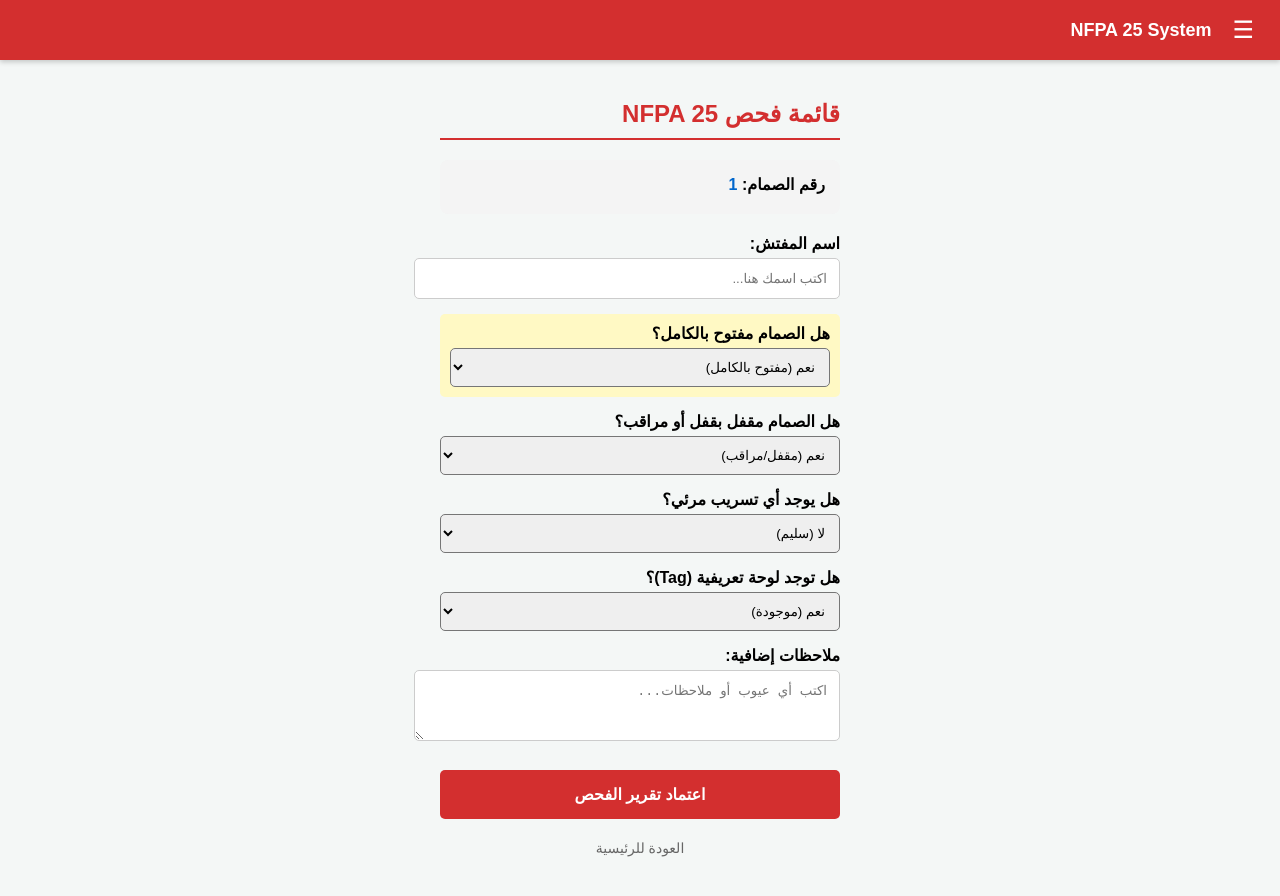
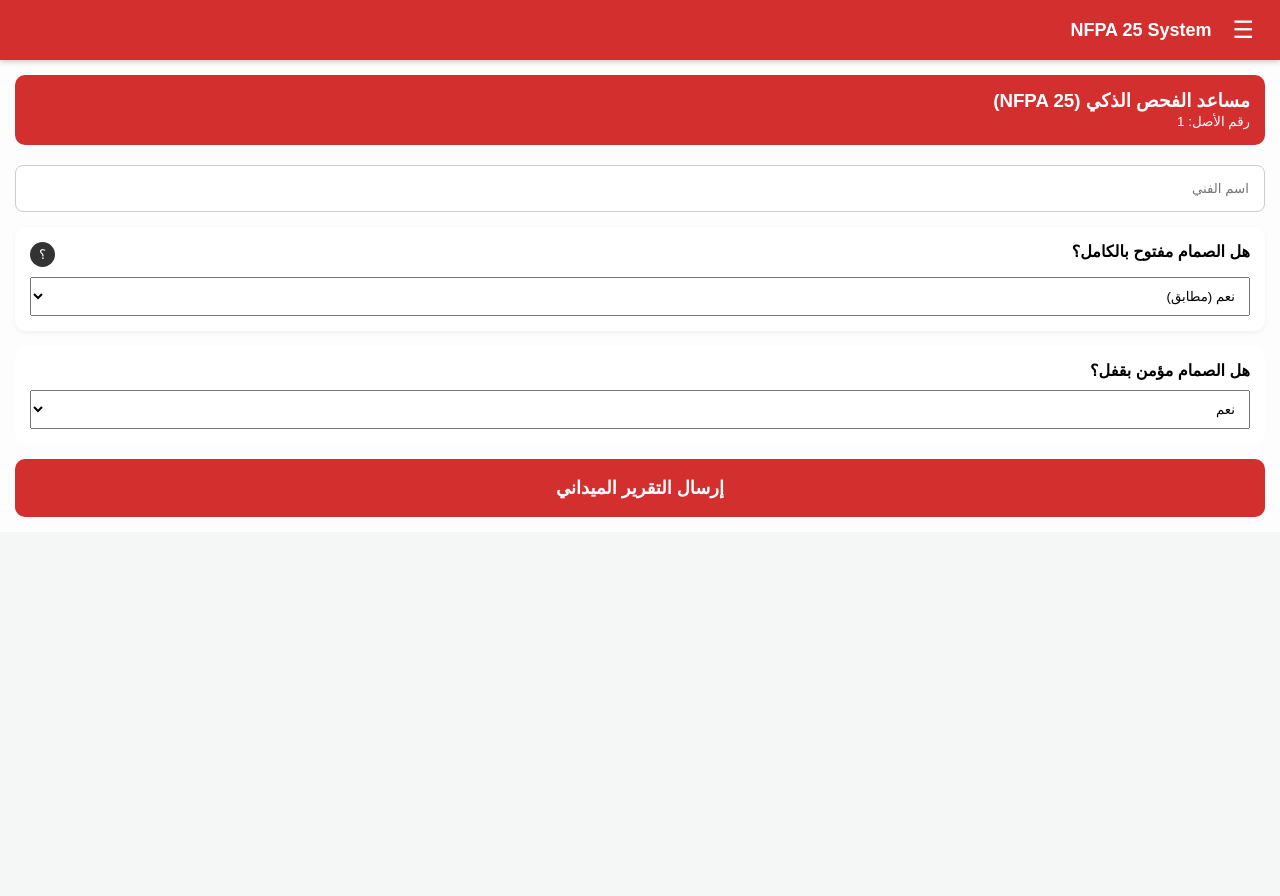
Before and after one commit to rootaipro-svg/nfpa-core2, a Next.js app: page /inspect/1 in a window 1280 px wide. Shown: the top 896 px of the page. After the commit the page ends 800 px from the top, so only its background shows below. Built offline with nearby package versions, Linux system fonts and the light colour scheme.

Commit message:
Update page.tsx

```diff
--- a/app/inspect/[id]/page.tsx
+++ b/app/inspect/[id]/page.tsx
@@ -2,132 +2,86 @@
 import React, { useState } from 'react';
 import { useParams } from 'next/navigation';
 import { createClient } from '@supabase/supabase-js';
-import Link from 'next/link';
 
-export default function InspectValve() {
+export default function SmartInspector() {
     const params = useParams();
-    const urlParam = params?.id; // هذا رقم الصمام القادم من الباركود (مثلاً V-101)
-
-    // مطابقة حقول جدولك الاحترافي
-    const [inspectorName, setInspectorName] = useState('');
-    const [isFullyOpen, setIsFullyOpen] = useState(true);
-    const [isLocked, setIsLocked] = useState(true);
-    const [hasLeaks, setHasLeaks] = useState(false);
-    const [hasId, setHasId] = useState(true);
-    const [notes, setNotes] = useState('');
+    const valveId = params?.id;
+    const [showHelp, setShowHelp] = useState(false);
     const [loading, setLoading] = useState(false);
 
-    const handleInspect = async (e: any) => {
+    // الأسئلة الاحترافية حسب NFPA 25
+    const [formData, setFormData] = useState({
+        inspector: '',
+        isOpen: true,
+        isLocked: true,
+        noLeaks: true,
+        hasTag: true
+    });
+
+    const nfpaTips = {
+        isOpen: "حسب NFPA 25 (13.3.2.1): يجب أن تكون الصمامات في الوضع المفتوح بالكامل لضمان تدفق المياه عند الحريق.",
+        isLocked: "المعيار يطلب تأمين الصمام بسلسلة وقفل أو نظام مراقبة إلكتروني لمنع الإغلاق العبثي.",
+        noLeaks: "يجب فحص الصمام بحثاً عن أي تسريب قد يقلل من ضغط الشبكة."
+    };
+
+    const handleSave = async (e: any) => {
         e.preventDefault();
         setLoading(true);
+        const supabase = createClient('https://uysfhchahbayozbisppy.supabase.co', 'sb_publishable_T03nYMwpGp1uXXTPLqx_1Q_JnzMuqML');
 
-        const supabaseUrl = 'https://uysfhchahbayozbisppy.supabase.co';
-        const supabaseKey = 'sb_publishable_T03nYMwpGp1uXXTPLqx_1Q_JnzMuqML';
+        // جلب معرف الصمام الأصلي
+        const { data: v } = await supabase.from('fire_valves').select('id').eq('valve_number', valveId).single();
 
-        try {
-            const supabase = createClient(supabaseUrl, supabaseKey);
-
-            // 1. نبحث أولاً عن الـ UUID الخاص بالصمام لأن جدولك يشترطه
-            const { data: valveData, error: valveError } = await supabase
-                .from('fire_valves')
-                .select('id')
-                .eq('valve_number', urlParam)
-                .single();
-
-            if (valveError || !valveData) {
-                alert("عذراً، لم يتم العثور على هذا الصمام في قاعدة البيانات الرئيسية.");
-                setLoading(false);
-                return;
-            }
-
-            // 2. إرسال تقرير الفحص لجدول valve_inspections الخاص بك
-            const { error } = await supabase
-                .from('valve_inspections')
-                .insert([{
-                    valve_id: valveData.id,
-                    inspector_name: inspectorName,
-                    is_fully_open: isFullyOpen,
-                    is_locked_or_supervised: isLocked,
-                    has_leaks: hasLeaks,
-                    has_identification: hasId,
-                    notes: notes
-                }]);
-
-            if (error) {
-                alert("حدث خطأ أثناء الإرسال: " + error.message);
-            } else {
-                alert("تم إرسال تقرير الفحص الميداني بنجاح!");
-                // تفريغ الحقول بعد النجاح
-                setInspectorName('');
-                setNotes('');
-            }
-        } catch (err) {
-            alert("خطأ في الاتصال بقاعدة البيانات");
+        if (v) {
+            await supabase.from('valve_inspections').insert([{
+                valve_id: v.id,
+                inspector_name: formData.inspector,
+                is_fully_open: formData.isOpen,
+                is_locked_or_supervised: formData.isLocked,
+                has_leaks: !formData.noLeaks,
+                has_identification: formData.hasTag
+            }]);
+            alert("تم اعتماد الفحص الفني بنجاح!");
         }
-
         setLoading(false);
     };
 
     return (
-        <div style={{ padding: '20px', fontFamily: 'Arial', direction: 'rtl', maxWidth: '400px', margin: 'auto' }}>
-            <h2 style={{ color: '#d32f2f', borderBottom: '2px solid #d32f2f', paddingBottom: '10px' }}>قائمة فحص NFPA 25</h2>
-
-            <div style={{ background: '#f4f4f4', padding: '15px', borderRadius: '8px', marginBottom: '20px' }}>
-                <p style={{ margin: '0 0 5px 0', fontSize: '16px' }}><strong>رقم الصمام:</strong> <span style={{ color: '#0066cc', fontWeight: 'bold' }}>{urlParam}</span></p>
+        <div style={{ padding: '15px', direction: 'rtl', backgroundColor: '#fdfdfd' }}>
+            <div style={{ background: '#d32f2f', color: 'white', padding: '15px', borderRadius: '10px', marginBottom: '20px' }}>
+                <h3 style={{ margin: 0 }}>مساعد الفحص الذكي (NFPA 25)</h3>
+                <small>رقم الأصل: {valveId}</small>
             </div>
 
-            <form onSubmit={handleInspect} style={{ display: 'flex', flexDirection: 'column', gap: '15px' }}>
+            <form onSubmit={handleSave} style={{ display: 'flex', flexDirection: 'column', gap: '15px' }}>
+                <input required placeholder="اسم الفني" style={{ padding: '15px', borderRadius: '8px', border: '1px solid #ccc' }} onChange={e=>setFormData({...formData, inspector: e.target.value})} />
 
-                <div>
-                    <label style={{ fontWeight: 'bold', display: 'block', marginBottom: '5px' }}>اسم المفتش:</label>
-                    <input required placeholder="اكتب اسمك هنا..." style={{ width: '100%', padding: '12px', border: '1px solid #ccc', borderRadius: '5px' }} value={inspectorName} onChange={e => setInspectorName(e.target.value)} />
-                </div>
-
-                <div style={{ background: '#fff9c4', padding: '10px', borderRadius: '5px' }}>
-                    <label style={{ fontWeight: 'bold', display: 'block', marginBottom: '5px' }}>هل الصمام مفتوح بالكامل؟</label>
-                    <select style={{ width: '100%', padding: '10px', borderRadius: '5px' }} onChange={e => setIsFullyOpen(e.target.value === 'true')}>
-                        <option value="true">نعم (مفتوح بالكامل)</option>
-                        <option value="false">لا (مغلق أو مفتوح جزئياً)</option>
+                {/* سؤال مع مساعد ذكي */}
+                <div style={{ background: '#fff', padding: '15px', borderRadius: '10px', boxShadow: '0 2px 5px rgba(0,0,0,0.05)' }}>
+                    <div style={{ display: 'flex', justifyContent: 'space-between', marginBottom: '10px' }}>
+                        <strong>هل الصمام مفتوح بالكامل؟</strong>
+                        <button type="button" onClick={()=>setShowHelp(!showHelp)} style={{ background: '#333', color: 'white', border: 'none', borderRadius: '50%', width: '25px', height: '25px' }}>؟</button>
+                    </div>
+                    {showHelp && <p style={{ fontSize: '12px', color: '#d32f2f', background: '#fff9c4', padding: '10px', borderRadius: '5px' }}>{nfpaTips.isOpen}</p>}
+                    <select style={{ width: '100%', padding: '10px' }} onChange={e=>setFormData({...formData, isOpen: e.target.value==='true'})}>
+                        <option value="true">نعم (مطابق)</option>
+                        <option value="false">لا (غير مطابق)</option>
                     </select>
                 </div>
 
-                <div>
-                    <label style={{ fontWeight: 'bold', display: 'block', marginBottom: '5px' }}>هل الصمام مقفل بقفل أو مراقب؟</label>
-                    <select style={{ width: '100%', padding: '10px', borderRadius: '5px' }} onChange={e => setIsLocked(e.target.value === 'true')}>
-                        <option value="true">نعم (مقفل/مراقب)</option>
-                        <option value="false">لا (غير مقفل)</option>
+                {/* باقي الأسئلة تتبع نفس النمط */}
+                <div style={{ background: '#fff', padding: '15px', borderRadius: '10px' }}>
+                    <strong>هل الصمام مؤمن بقفل؟</strong>
+                    <select style={{ width: '100%', padding: '10px', marginTop: '10px' }} onChange={e=>setFormData({...formData, isLocked: e.target.value==='true'})}>
+                        <option value="true">نعم</option>
+                        <option value="false">لا</option>
                     </select>
                 </div>
 
-                <div>
-                    <label style={{ fontWeight: 'bold', display: 'block', marginBottom: '5px' }}>هل يوجد أي تسريب مرئي؟</label>
-                    <select style={{ width: '100%', padding: '10px', borderRadius: '5px' }} onChange={e => setHasLeaks(e.target.value === 'true')}>
-                        <option value="false">لا (سليم)</option>
-                        <option value="true">نعم (يوجد تسريب)</option>
-                    </select>
-                </div>
-
-                <div>
-                    <label style={{ fontWeight: 'bold', display: 'block', marginBottom: '5px' }}>هل توجد لوحة تعريفية (Tag)؟</label>
-                    <select style={{ width: '100%', padding: '10px', borderRadius: '5px' }} onChange={e => setHasId(e.target.value === 'true')}>
-                        <option value="true">نعم (موجودة)</option>
-                        <option value="false">لا (مفقودة)</option>
-                    </select>
-                </div>
-
-                <div>
-                    <label style={{ fontWeight: 'bold', display: 'block', marginBottom: '5px' }}>ملاحظات إضافية:</label>
-                    <textarea placeholder="اكتب أي عيوب أو ملاحظات..." rows={3} style={{ width: '100%', padding: '12px', border: '1px solid #ccc', borderRadius: '5px' }} value={notes} onChange={e => setNotes(e.target.value)} />
-                </div>
-
-                <button type="submit" disabled={loading} style={{ padding: '15px', background: '#d32f2f', color: 'white', border: 'none', borderRadius: '5px', fontSize: '16px', fontWeight: 'bold', marginTop: '10px' }}>
-                    {loading ? 'جاري الإرسال...' : 'اعتماد تقرير الفحص'}
+                <button type="submit" disabled={loading} style={{ padding: '18px', background: '#d32f2f', color: 'white', border: 'none', borderRadius: '10px', fontWeight: 'bold', fontSize: '18px' }}>
+                    {loading ? 'جاري الحفظ...' : 'إرسال التقرير الميداني'}
                 </button>
             </form>
-
-            <div style={{ marginTop: '20px', textAlign: 'center' }}>
-                <Link href="/" style={{ color: '#666', textDecoration: 'none', fontSize: '14px' }}>العودة للرئيسية</Link>
-            </div>
         </div>
     );
 }
```
